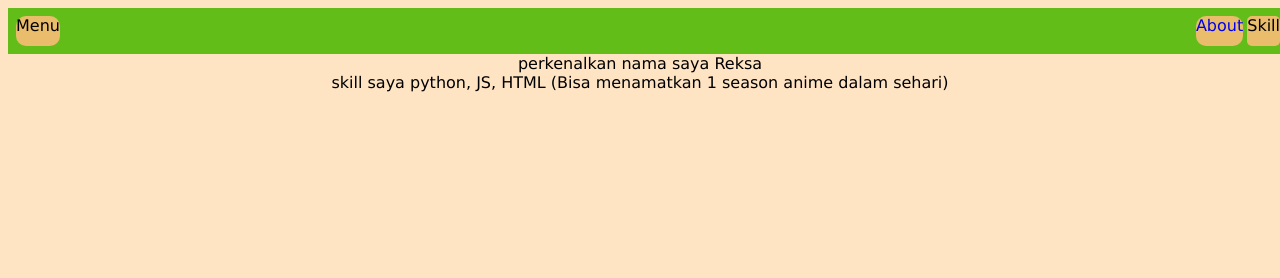
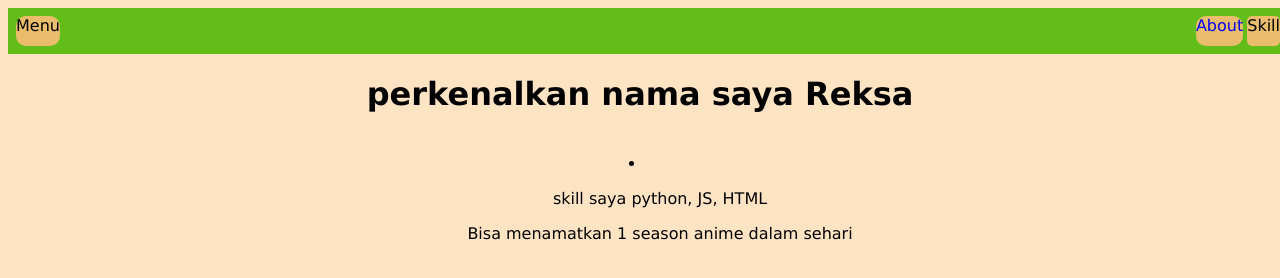
Before and after one commit to Reksa-Leo-Sapoetra/Reksa-Leo-Sapoetra.github.io, a plain HTML site: page index.html in a window 1280 px wide. Drawn offline with Linux system fonts and the light colour scheme.

Commit message:
perubahan

```diff
--- a/index.html
+++ b/index.html
@@ -47,11 +47,14 @@
     </div>
     <div style="text-align: center;">
     <!-- perkenalan -->
-    perkenalkan nama saya Reksa
+    <h1>perkenalkan nama saya Reksa</h1>
     <!-- perkenalan -->
     <br/>
     <!-- skill -->
-    skill saya python, JS, HTML (Bisa menamatkan 1 season anime dalam sehari)
+    <li>
+        <ul>skill saya python, JS, HTML</ul>
+        <ul>Bisa menamatkan 1 season anime dalam sehari</ul>
+    </li>
     <!-- skill -->
     </div>
 </body>
```
